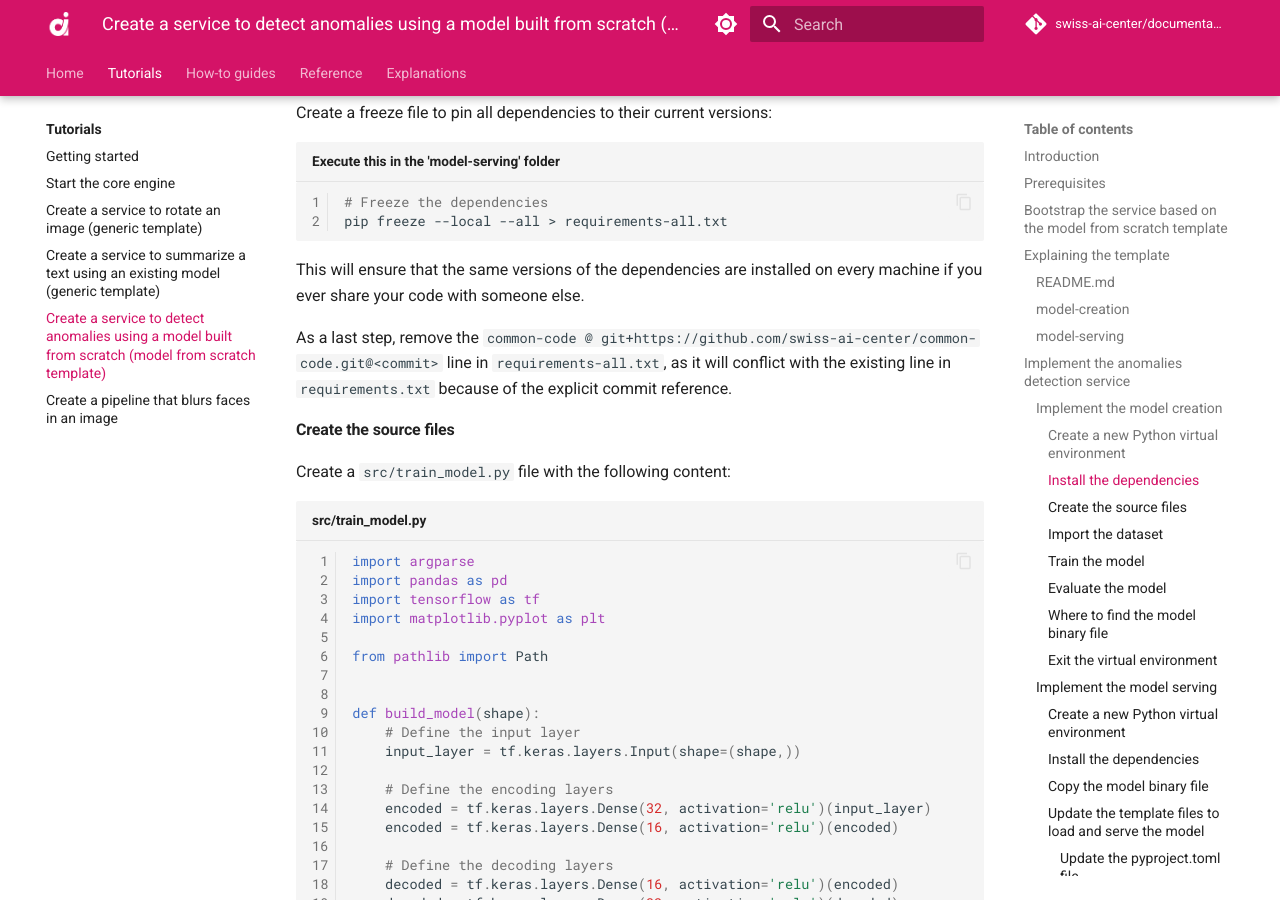
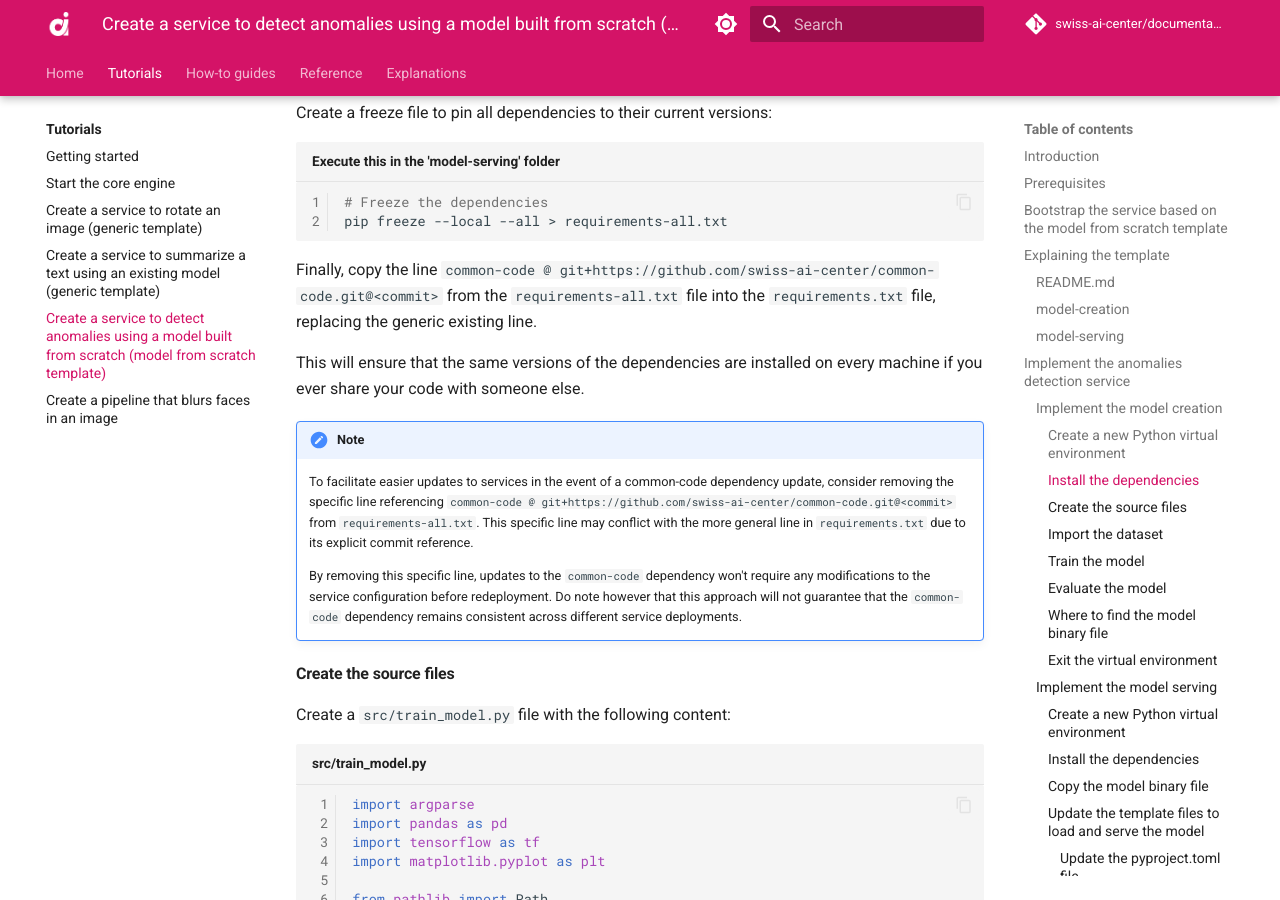
Before and after one commit to swiss-ai-center/documentation, an MkDocs documentation site: the page built from docs/tutorials/create-a-service-to-detect-anomalies-using-a-model-built-from-scratch.md, in a window 1280 px wide and 900 px high, scrolled down 3240 px. Built offline with MkDocs 1.6.1 and Material for MkDocs 9.7.7, drawn with Linux system fonts in a browser that asks for light colours; comment, search, counter and statistics services are not loaded; some of the changed text lies outside the part shown.

Commit message:
Add note about common-code versioning

````diff
--- a/docs/tutorials/create-a-service-to-detect-anomalies-using-a-model-built-from-scratch.md
+++ b/docs/tutorials/create-a-service-to-detect-anomalies-using-a-model-built-from-scratch.md
@@ -169,12 +169,22 @@ Create a freeze file to pin all dependencies to their current versions:
 pip freeze --local --all > requirements-all.txt
 ```
 
+Finally, copy the line `common-code @ git+https://github.com/swiss-ai-center/common-code.git@<commit>` from
+the `requirements-all.txt` file into the `requirements.txt` file, replacing the generic existing line.
+
 This will ensure that the same versions of the dependencies are installed on
 every machine if you ever share your code with someone else.
 
-As a last step, remove the `common-code @ git+https://github.com/swiss-ai-center/common-code.git@<commit>`
-line in `requirements-all.txt`, as it will conflict with the existing line in
-`requirements.txt` because of the explicit commit reference.
+!!! note
+
+    To facilitate easier updates to services in the event of a  common-code  dependency update,
+    consider removing the specific line referencing `common-code @ git+https://github.com/swiss-ai-center/common-code.git@<commit>`
+    from `requirements-all.txt`. This specific line may conflict with the more general line in `requirements.txt`
+    due to its explicit commit reference.
+
+    By removing this specific line, updates to the `common-code` dependency won't require any modifications
+    to the service configuration before redeployment. Do note however that this approach will not guarantee
+    that the `common-code` dependency remains consistent across different service deployments.
 
 #### Create the source files
 
@@ -488,12 +498,22 @@ Create a freeze file to pin all dependencies to their current versions:
 pip freeze --local --all > requirements-all.txt
 ```
 
+Finally, copy the line `common-code @ git+https://github.com/swiss-ai-center/common-code.git@<commit>` from
+the `requirements-all.txt` file into the `requirements.txt` file, replacing the generic existing line.
+
 This will ensure that the same versions of the dependencies are installed on
 every machine if you ever share your code with someone else.
 
-As a last step, remove the `common-code @ git+https://github.com/swiss-ai-center/common-code.git@<commit>`
-line in `requirements-all.txt`, as it will conflict with the existing line in
-`requirements.txt` because of the explicit commit reference.
+!!! note
+
+    To facilitate easier updates to services in the event of a  common-code  dependency update,
+    consider removing the specific line referencing `common-code @ git+https://github.com/swiss-ai-center/common-code.git@<commit>`
+    from `requirements-all.txt`. This specific line may conflict with the more general line in `requirements.txt`
+    due to its explicit commit reference.
+
+    By removing this specific line, updates to the `common-code` dependency won't require any modifications
+    to the service configuration before redeployment. Do note however that this approach will not guarantee
+    that the `common-code` dependency remains consistent across different service deployments.
 
 #### Copy the model binary file
 
--- a/docs/tutorials/create-a-service-to-rotate-an-image.md
+++ b/docs/tutorials/create-a-service-to-rotate-an-image.md
@@ -145,12 +145,22 @@ Create a freeze file to pin all dependencies to their current versions:
 pip freeze --local --all > requirements-all.txt
 ```
 
+Finally, copy the line `common-code @ git+https://github.com/swiss-ai-center/common-code.git@<commit>` from
+the `requirements-all.txt` file into the `requirements.txt` file, replacing the generic existing line.
+
 This will ensure that the same versions of the dependencies are installed on
 every machine if you ever share your code with someone else.
 
-As a last step, remove the `common-code @ git+https://github.com/swiss-ai-center/common-code.git@<commit>`
-line in `requirements-all.txt`, as it will conflict with the existing line in
-`requirements.txt` because of the explicit commit reference.
+!!! note
+
+    To facilitate easier updates to services in the event of a  common-code  dependency update,
+    consider removing the specific line referencing `common-code @ git+https://github.com/swiss-ai-center/common-code.git@<commit>`
+    from `requirements-all.txt`. This specific line may conflict with the more general line in `requirements.txt`
+    due to its explicit commit reference.
+
+    By removing this specific line, updates to the `common-code` dependency won't require any modifications
+    to the service configuration before redeployment. Do note however that this approach will not guarantee
+    that the `common-code` dependency remains consistent across different service deployments.
 
 ### Update the template files
 
--- a/docs/tutorials/create-a-service-to-summarize-a-text-using-an-existing-model.md
+++ b/docs/tutorials/create-a-service-to-summarize-a-text-using-an-existing-model.md
@@ -145,12 +145,22 @@ Create a freeze file to pin all dependencies to their current versions:
 pip freeze --local --all > requirements-all.txt
 ```
 
+Finally, copy the line `common-code @ git+https://github.com/swiss-ai-center/common-code.git@<commit>` from
+the `requirements-all.txt` file into the `requirements.txt` file, replacing the generic existing line.
+
 This will ensure that the same versions of the dependencies are installed on
 every machine if you ever share your code with someone else.
 
-As a last step, remove the `common-code @ git+https://github.com/swiss-ai-center/common-code.git@<commit>`
-line in `requirements-all.txt`, as it will conflict with the existing line in
-`requirements.txt` because of the explicit commit reference.
+!!! note
+
+    To facilitate easier updates to services in the event of a  common-code  dependency update,
+    consider removing the specific line referencing `common-code @ git+https://github.com/swiss-ai-center/common-code.git@<commit>`
+    from `requirements-all.txt`. This specific line may conflict with the more general line in `requirements.txt`
+    due to its explicit commit reference.
+
+    By removing this specific line, updates to the `common-code` dependency won't require any modifications
+    to the service configuration before redeployment. Do note however that this approach will not guarantee
+    that the `common-code` dependency remains consistent across different service deployments.
 
 ### Update the template files
 
````
